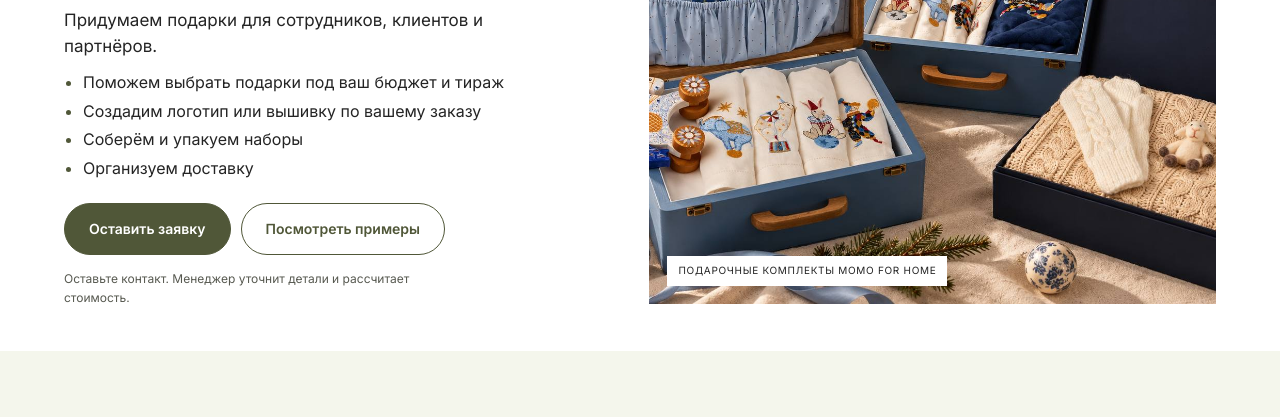
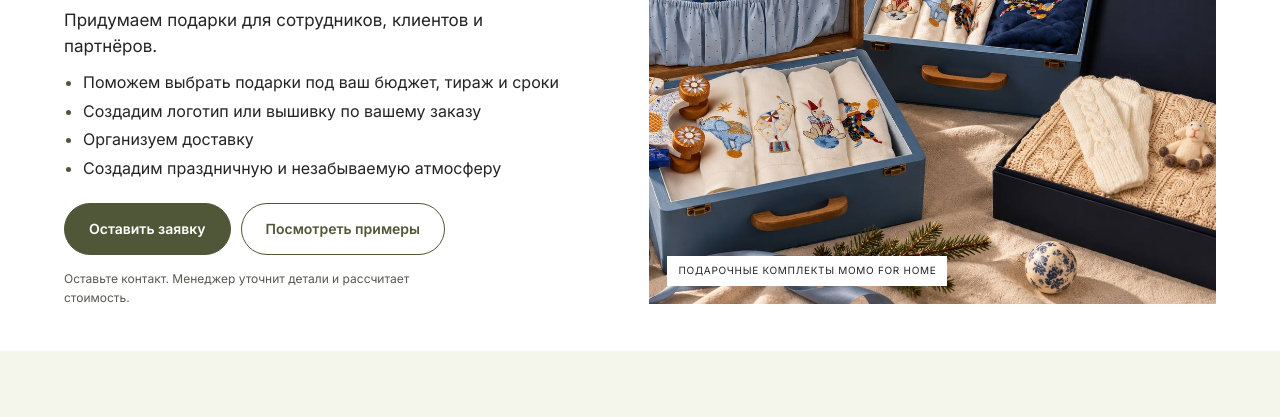
Before and after one commit to MaxProsh/momofahome, a plain HTML site: page index.html in a window 1280 px wide. Shown: the part 383-800 px from the top of the page. Drawn offline with Linux system fonts and the light colour scheme.

Commit message:
Update hero benefits copy

```diff
--- a/index.html
+++ b/index.html
@@ -335,10 +335,10 @@ body:has(.offer-popup[open]) .catalog-widget { display: none; }
 <main>
 <section class="hero"><div class="wrap hero-grid"><div><p class="eyebrow">Собственное производство в Москве</p><h1>Корпоративные подарки на заказ под ключ</h1><p class="intro">Придумаем подарки для сотрудников, клиентов и партнёров.</p>
 <ul class="hero-benefits">
-  <li>Поможем выбрать подарки под ваш бюджет и тираж</li>
+  <li>Поможем выбрать подарки под ваш бюджет, тираж и сроки</li>
   <li>Создадим логотип или вышивку по вашему заказу</li>
-  <li>Соберём и упакуем наборы</li>
   <li>Организуем доставку</li>
+  <li>Создадим праздничную и незабываемую атмосферу</li>
 </ul>
 <div class="actions"><a class="button" href="#contact">Оставить заявку</a><a class="button alt" href="#gifts">Посмотреть примеры</a></div><p class="note">Оставьте контакт. Менеджер уточнит детали и рассчитает стоимость.</p></div><figure><img src="assets/hero.jpg" alt="Открытые коробки с текстильными подарками MOMO"><figcaption>Подарочные комплекты MOMO FOR HOME</figcaption></figure></div></section>
 <section class="directions section" id="brand" aria-labelledby="directions-title">
```
